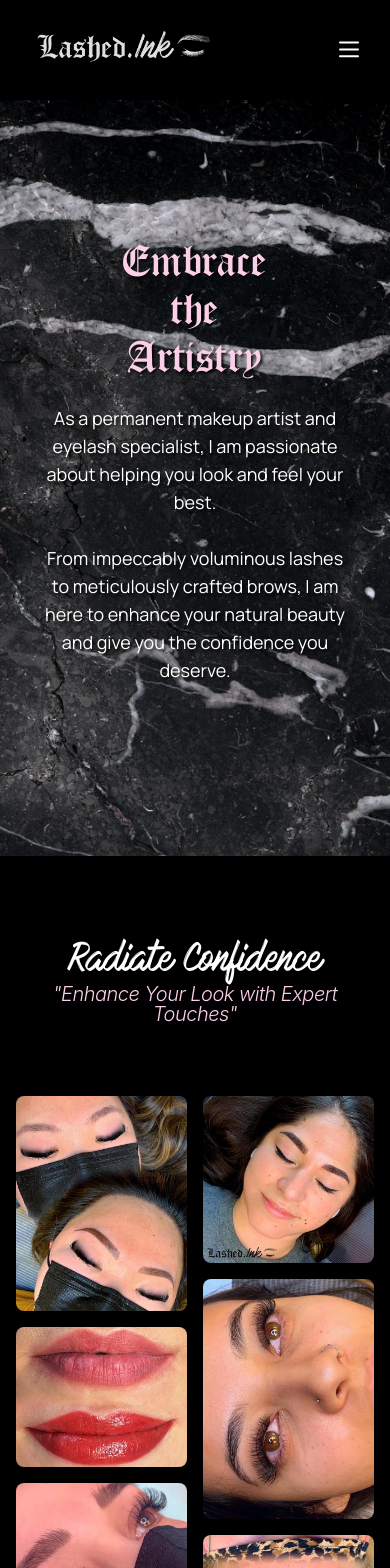
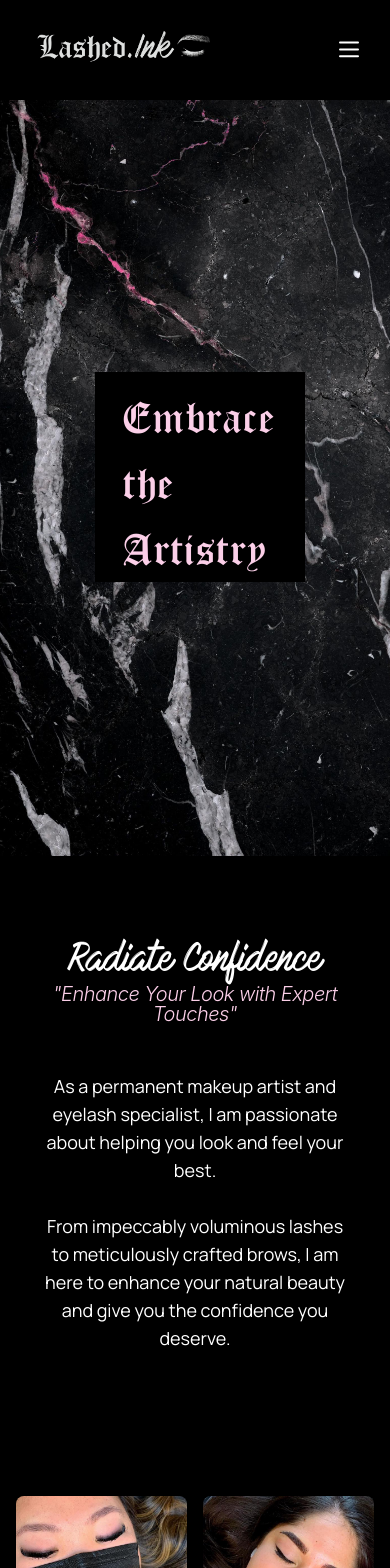
Before and after one commit to dustinapodaca/lashedink, a React (Vite) app: page / in a window 390 px wide. Shown: the top 1568 px of the page. Built offline with nearby package versions, Linux system fonts and the light colour scheme.

Commit message:
further UI enchancements for mobile and desktop

```diff
--- a/src/Components/Hero/index.tsx
+++ b/src/Components/Hero/index.tsx
@@ -1,7 +1,8 @@
 import { motion, useTransform, useScroll } from "framer-motion";
-import { useEffect, useRef } from "react";
+import { useState, useEffect, useRef } from "react";
 
-import heroBanner from "../../assets/images/marble2.jpg";
+import heroBannerMobile from "../../assets/images/marble3.jpg";
+import heroBannerDesktop from "../../assets/images/marble2.jpg";
 
 // import heroImg from "../../assets/images/hero2.png";
 // import heroImg2 from "../../assets/images/hero1.png";
@@ -9,12 +10,26 @@ import heroBanner from "../../assets/images/marble2.jpg";
 
 const HeroBanner = () => {
   // const { scrollY } = useScroll();
+  const [isMobile, setIsMobile] = useState(window.innerWidth < 640);
+
+  const handleResize = () => {
+    setIsMobile(window.innerWidth < 640);
+  };
+
+  useEffect(() => {
+    window.addEventListener("resize", handleResize);
+    return () => {
+      window.removeEventListener("resize", handleResize);
+    };
+  }, []);
 
   const ref = useRef<HTMLElement>(null);
+
   const { scrollYProgress } = useScroll({
     target: ref,
     offset: ["start start", "end start"],
   });
+
   const yPos = useTransform(scrollYProgress, [0, 1], ["0%", "-15%"]);
 
   // useEffect(() => {
@@ -38,16 +53,29 @@ const HeroBanner = () => {
           className="relative overflow-hidden bg-black w-screen mb-10 pt-24"
           style={{ height: "90vh" }}
         >
+          {!isMobile ? (
             <motion.div
               className="absolute inset-0"
               style={{
-              backgroundImage: `url(${heroBanner})`,
+                backgroundImage: `url(${heroBannerDesktop})`,
                 backgroundPosition: "center",
                 backgroundSize: "cover",
                 backgroundRepeat: "no-repeat",
                 y: yPos,
               }}
             />
+          ) : (
+            <motion.div
+              className="absolute inset-0"
+              style={{
+                backgroundImage: `url(${heroBannerMobile})`,
+                backgroundPosition: "center",
+                backgroundSize: "cover",
+                backgroundRepeat: "no-repeat",
+                y: yPos,
+              }}
+            />
+          )}
           {/* <motion.div
             className="absolute inset-0 flex flex-col justify-center items-center"
             style={{
@@ -85,29 +113,74 @@ const HeroBanner = () => {
           </motion.div> */}
           {/* <div className="absolute inset-0 bg-black opacity-50" />  */}
 
-          <div className="absolute inset-0 flex flex-col justify-center items-center -mt-10">
-            <h1
+          <div className="absolute inset-0 flex flex-col justify-center items-center -mt-2">
+            {!isMobile ? (
+              <>
+                <h2
                   style={{
                     textShadow: "2px 2px 3px rgba(0, 0, 0, 0.9)",
                   }}
                   className="font-london text-5xl sm:text-6xl md:text-7xl xl:text-8xl text-pink-200 text-center mx-32 sm:mx-10 md:-mt-10"
                 >
                   Embrace the Artistry
-            </h1>
+                </h2>
                 <p
-              className="max-w-5xl font-sans font-normal text-white text-lg sm:text-lg md:text-xl xl:text-2xl mt-8 text-center mx-10"
+                  className="max-w-5xl font-sans font-normal text-white text-lg sm:text-lg md:text-2xl xl:text-2xl mt-14 text-center mx-10 md:mx-16"
                   style={{
                     textShadow: "2px 2px 3px rgba(0, 0, 0, 0.95)",
                   }}
                 >
-              As a permanent makeup artist and eyelash specialist, I am passionate about
-              helping you look and feel your best.
+                  As a permanent makeup artist and eyelash specialist, I am
+                  passionate about helping you look and feel your best.
                   <br />
                   <br />
-              From impeccably voluminous lashes to meticulously crafted brows, I
-              am here to enhance your natural beauty and give you the confidence
-              you deserve.
+                  From impeccably voluminous lashes to meticulously crafted
+                  brows, I am here to enhance your natural beauty and give you
+                  the confidence you deserve.
                 </p>
+              </>
+            ) : (
+              <>
+                <div style={{ position: "relative" }}>
+                  {/* <h2
+                    style={{
+                      textShadow: "2px 2px 3px rgba(0, 0, 0, 0.9)",
+                    }}
+                    className="font-london text-5xl sm:text-6xl text-pink-200 text-center mx-32 sm:mx-10 md:-mt-10 tracking-wide leading-snug"
+                  >
+                    Embrace
+                    <br />
+                    the
+                    <br />
+                    Artistry
+                  </h2> */}
+                  <h2
+                    style={{
+                      textShadow: "2px 2px 3px rgba(0, 0, 0, 0.9)",
+                      // transform: "rotate(-45deg)",
+                      // transformOrigin: "50% 50%",
+                      position: "absolute",
+                      top: "50%",
+                      left: "50%",
+                      margin: "-100px 0 0 -100px",
+                      width: "210px",
+                      height: "210px",
+                      backgroundColor: "#000",
+                      display: "flex",
+                      justifyContent: "center",
+                      alignItems: "center",
+                    }}
+                    className="font-london text-5xl sm:text-6xl tracking-wide leading-snug pb-1 text-pink-200"
+                  >
+                    Embrace
+                    <br />
+                    the
+                    <br />
+                    Artistry
+                  </h2>
+                </div>
+              </>
+            )}
           </div>
         </div>
       </header>
@@ -115,9 +188,33 @@ const HeroBanner = () => {
       <h2 className="pt-12 px-10 text-center mx-auto text-4xl font-cursive tracking-tight leading-none md:text-5xl lg:text-6xl xl:text-7xl text-white">
         Radiate Confidence
       </h2>
+      {!isMobile ? (
+        <>
           <h3 className="pt-1 pb-12 px-10 text-center mx-auto mb-6 text-xl font-light tracking-tight leading-none md:text-2xl lg:text-3xl xl:text-4xl text-pink-200 italic">
             "Enhance Your Look with Expert Touches"
           </h3>
+        </>
+      ) : (
+        <>
+          <h3 className="pt-1 pb-12 px-10 text-center mx-auto text-xl font-light tracking-tight leading-none md:text-2xl lg:text-3xl xl:text-4xl text-pink-200 italic">
+            "Enhance Your Look with Expert Touches"
+          </h3>
+          <p
+            className="max-w-5xl font-sans font-normal text-white text-lg sm:text-lg md:text-xl xl:text-2xl mb-36  text-center mx-10"
+            style={{
+              textShadow: "2px 2px 3px rgba(0, 0, 0, 0.95)",
+            }}
+          >
+            As a permanent makeup artist and eyelash specialist, I am passionate
+            about helping you look and feel your best.
+            <br />
+            <br />
+            From impeccably voluminous lashes to meticulously crafted brows, I
+            am here to enhance your natural beauty and give you the confidence
+            you deserve.
+          </p>
+        </>
+      )}
     </>
   );
 };
--- a/src/Components/ReviewViewer/index.tsx
+++ b/src/Components/ReviewViewer/index.tsx
@@ -224,7 +224,7 @@ const ReviewViewer = () => {
             </p>
           </div>
 
-          <div className="lg:col-span-2 lg:mx-0">
+          <div className="lg:col-span-2 lg:mx-0 mt-4 sm:mt-0">
             <ReviewCarousel reviews={reviews} />
           </div>
         </div>
```
Also changed, not shown: src/assets/images/marble3.jpg (added). Lines whose indentation alone changed are shown as unchanged.
